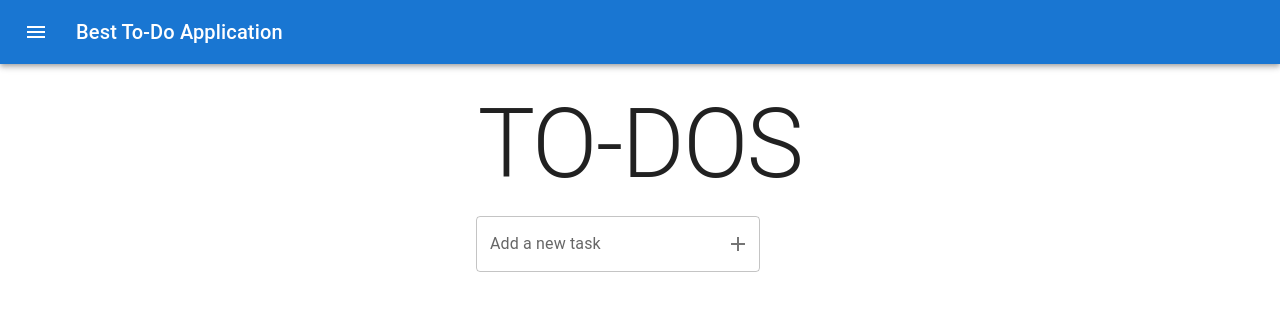
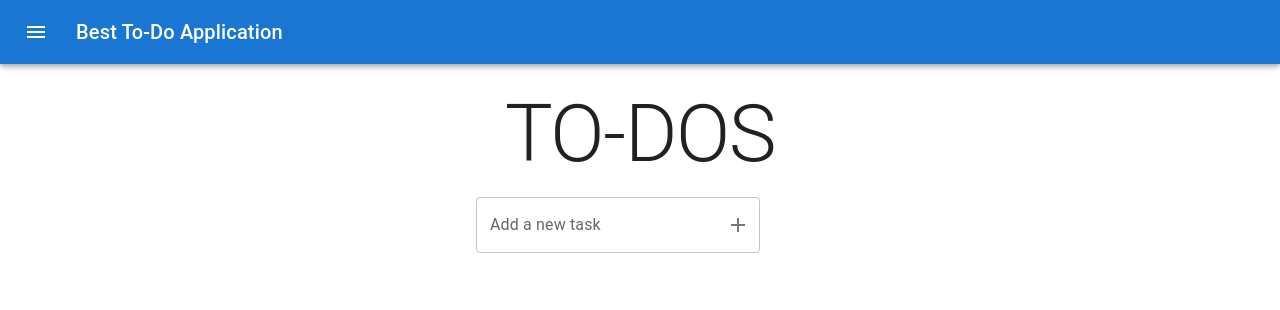
Before and after one commit to Manjil-Thapa/todo-react-app, a React (Vite) app: page / in a window 1280 px wide. Shown: the top 310 px of the page. Built offline with nearby package versions, Linux system fonts and the light colour scheme.

Commit message:
fixed task deletion

```diff
--- a/src/components/TodoItem.jsx
+++ b/src/components/TodoItem.jsx
@@ -5,6 +5,8 @@ import {
   ListItemText,
   IconButton,
   Checkbox,
+  DialogContent,
+  DialogContentText,
 } from '@mui/material';
 import DeleteIcon from '@mui/icons-material/Delete';
 import EditIcon from '@mui/icons-material/Edit';
@@ -16,8 +18,6 @@ import Button from '@mui/material/Button';
 
 function TodoItem({ todo, removeItem, toggleItem, editItem }) {
   const labelId = `checkbox-list-label-${todo.id}`;
-  /* this label id is there for accessibility */
-
   const [openDialog, setOpenDialog] = useState(false);
 
   // const removeTask = () => {
@@ -66,6 +66,11 @@ function TodoItem({ todo, removeItem, toggleItem, editItem }) {
       </IconButton>
       <Dialog open={openDialog} onClose={() => setOpenDialog(false)}>
         <DialogTitle>Confirm Deletion</DialogTitle>
+        <DialogContent>
+          <DialogContentText id='alert-dialog-description'>
+            "{todo.task}" will be permantently deleted.
+          </DialogContentText>
+        </DialogContent>
         <DialogActions>
           <Button onClick={() => setOpenDialog(false)}>Cancel</Button>
           <Button onClick={handleDeleteConfirmation} color='error' autoFocus>
--- a/src/components/TodoList.jsx
+++ b/src/components/TodoList.jsx
@@ -61,10 +61,15 @@ function TodoList() {
         m: 3,
       }}
     >
-      <Typography variant='h1' component='h2' sx={{ flexGrow: 1 }}>
+      <Typography
+        variant='h1'
+        component='h2'
+        sx={{ flexGrow: 1, fontSize: 80 }}
+      >
         TO-DOS
       </Typography>
       <List sx={{ width: '100%', maxWidth: 360, bgcolor: 'background.paper' }}>
+        <TodoForm addTask={addTask} />
         {todos.map(todo => {
           return (
             <TodoItem
@@ -76,7 +81,6 @@ function TodoList() {
             />
           );
         })}
-        <TodoForm addTask={addTask} />
       </List>
     </Box>
   );
```
